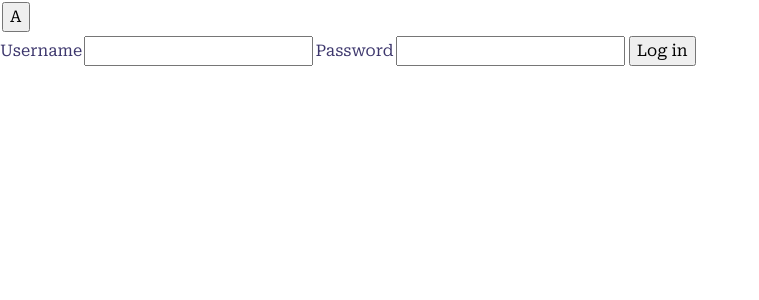
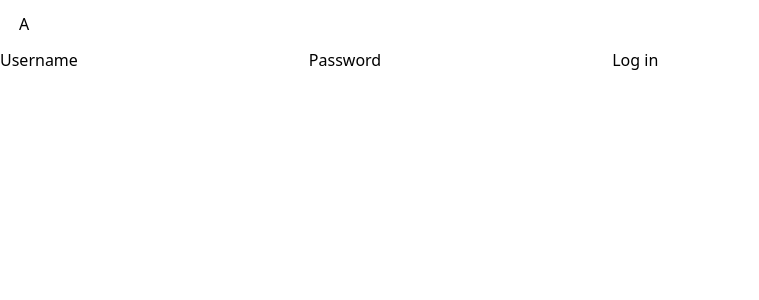
Before and after one commit to alekstech/nextjs, a Next.js app: page /auth/login in a window 1280 px wide. Shown: the top 300 px of the page, without its empty margins (0-759 px from the left). Built offline with nearby package versions, Linux system fonts and the light colour scheme; what aws-amplify would draw is missing.

Commit message:
tailwind

```diff
--- a/components/GlobalHeader/index.tsx
+++ b/components/GlobalHeader/index.tsx
@@ -1,5 +1,5 @@
 'use client'
-import React from 'react';
+import React, { useId } from 'react';
 import ALogo from './ALogo';
 import { useAuthState } from "../../contexts/authentication";
 import { Auth } from 'aws-amplify';
@@ -9,7 +9,7 @@ import Link from 'next/link';
 const GlobalHeader = ({ className } : { className?: string }): JSX.Element => {
   return (
     <Menu>
-      <Menu.Button>A</Menu.Button>
+      <Menu.Button className="h-12 w-12" id="global-header--menu-button">A</Menu.Button>
       <Menu.Items>
         <Menu.Item>
           {({ active }) => (
--- a/package.json
+++ b/package.json
@@ -2,6 +2,7 @@
   "name": "alekstech",
   "version": "1.0.0",
   "private": true,
+  "type": "module",
   "scripts": {
     "build": "npm run build -workspaces && next build",
     "start": "next start",
@@ -53,12 +54,15 @@
     "@types/next": "^9.0.0",
     "@types/react-dom": "^18.2.7",
     "@types/styled-components": "^5.1.21",
+    "autoprefixer": "^10.4.14",
     "aws-crt": "^1.17.0",
     "cross-env": "^7.0.3",
     "encoding": "^0.1.13",
     "eslint": "^8.7.0",
     "http-proxy": "^1.18.1",
     "nodemon": "^2.0.15",
+    "postcss": "^8.4.27",
+    "tailwindcss": "^3.3.3",
     "ts-node": "^10.4.0",
     "typescript": "^5.1.6"
   }
--- /dev/null
+++ b/postcss.config.json
@@ -0,0 +1,6 @@
+{
+  "plugins": {
+    "tailwindcss": {},
+    "autoprefixer": {}
+  }
+}
--- a/styles/index.css
+++ b/styles/index.css
@@ -1,3 +1,7 @@
+@tailwind base;
+@tailwind components;
+@tailwind utilities;
+
 @import "reset.css";
 
 @import "variables/index.css";
--- /dev/null
+++ b/tailwind.config.ts
@@ -0,0 +1,13 @@
+import type { Config } from 'tailwindcss'
+
+export default {
+  content: [
+    "./app/**/*.{js,ts,jsx,tsx,mdx}",
+    // "./pages/**/*.{js,ts,jsx,tsx,mdx}",
+    "./components/**/*.{js,ts,jsx,tsx,mdx}",
+  ],
+  theme: {
+    extend: {},
+  },
+  plugins: [],
+} satisfies Config
```
Also changed, not shown: 1 other file (tests, documents, lock files or other folders).
